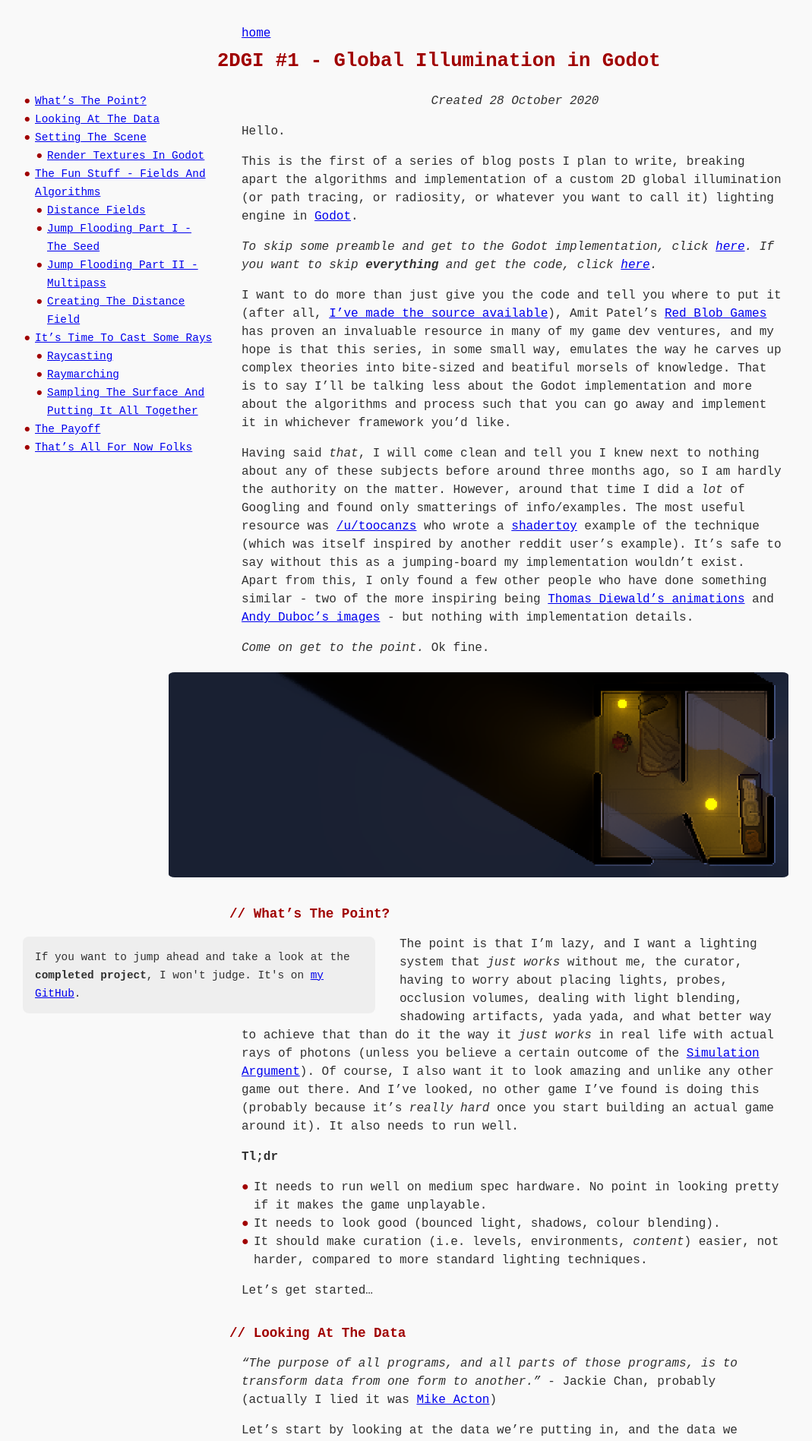
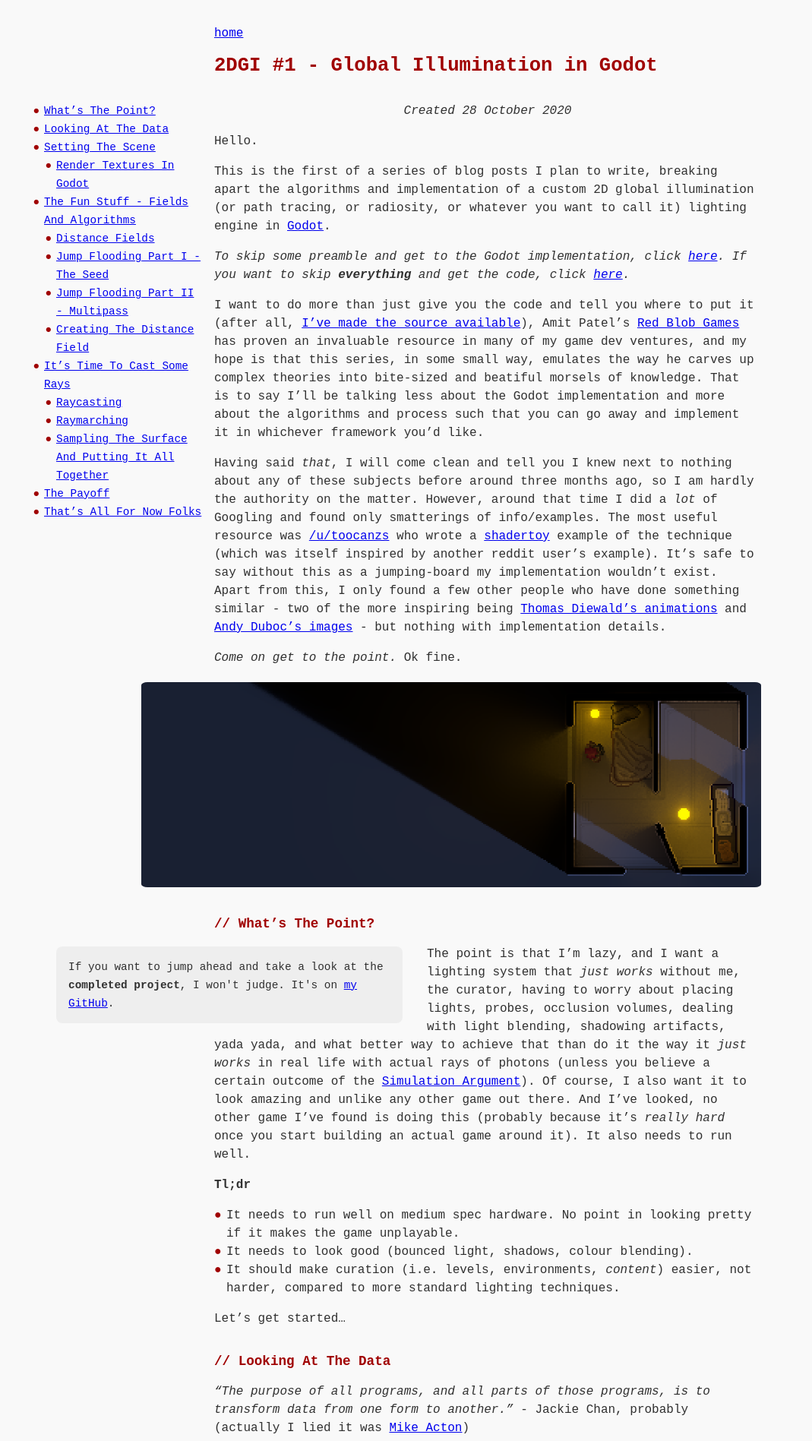
Before and after one commit to samuelbigos/samuelbigos.github.io, a Jekyll site: the page built from _posts/2020-10-28-2dgi1-2d-global-illumination-in-godot.markdown, in a window 1280 px wide. Shown: the top 1897 px of the page at 76% size, without its empty margins (90-1159 px from the left). Built offline with Jekyll 4.4.1, drawn with Linux system fonts in a browser that asks for light colours; nearby versions of some CDN libraries; some web fonts are replaced.

Commit message:
Fixed scaling on low width displays.

```diff
--- a/_sass/no-style-please.scss
+++ b/_sass/no-style-please.scss
@@ -4,14 +4,20 @@
    font-family: Miriam Libre, "Courier New", monospace;
    font-size: 1.0rem;
    line-height: 1.5rem;
-  margin-left: 16.5rem;
+   margin-left: 12rem;
+}
+
+@media (max-width: 1000px) {
+   body {
+      margin-left: 0rem;
+   }
 }
 
 .wrapper {
    width: fit-content;
    max-width: 45rem;
    margin: 2rem auto;
-  padding: 0 2rem;
+   padding: 0 1rem;
 }
 
 .created {
@@ -43,14 +49,24 @@
   margin-right: 2rem;
 }
 
+@media (max-width: 1000px) {
+   img.small {
+      width: 100%;
+      margin-left: 0rem;
+   }
+   img.full {
+      width: 100%;
+      margin-left: 0rem;
+   }
+}
+
 a.back:hover {
 }
 
 h1 {
   color: #a00000;
-  line-height: 1.0rem;
+  line-height: 1.8rem;
   font-size: 1.6rem;
-  margin-left: -2rem;
   margin-bottom: 2rem;
 }
 
@@ -60,11 +76,9 @@
   line-height: 1.5rem;
   font-size: 1.1rem;
   &:before { content: '// ' }
-  margin-left: -1rem;
 }
 
 h3 {
-  margin-left: -1rem;
 }
 
 table, th, td {
@@ -112,8 +126,16 @@
 .toc {
   font-size: 0.9rem;
   float: left;
-  width: 16rem;
-  margin-left: -18rem;
+  width: 14rem;
+  margin-left: -15rem;
+  margin-bottom: 1rem;
+}
+
+@media (max-width: 1000px) {
+   .toc {
+      width: 100%;
+      margin-left: 0rem;
+   }
 }
 
 ul {
@@ -151,10 +173,17 @@
   margin-top: 0.25rem;
   margin-bottom: 1rem;
   padding-left: 1rem;
-  padding-right: 1rem;
+  padding-right: 0.5rem;
   float: left;
-  margin-left: -18rem;
+  margin-left: -13rem;
   width: 27rem;
+}
+
+@media (max-width: 1000px) {
+   .info {
+      width: 97%;
+      margin-left: 0rem;
+   }
 }
 
 hr {
@@ -175,6 +204,13 @@
    font-size: 0.9rem;
    padding-left: 1rem;
    padding-right: 1rem;
+}
+
+@media (max-width: 1000px) {
+   .highlight {
+      margin-left: 0rem;
+      width: 97%
+   }
 }
 
 pre {
```
Lines whose indentation alone changed are shown as unchanged.
